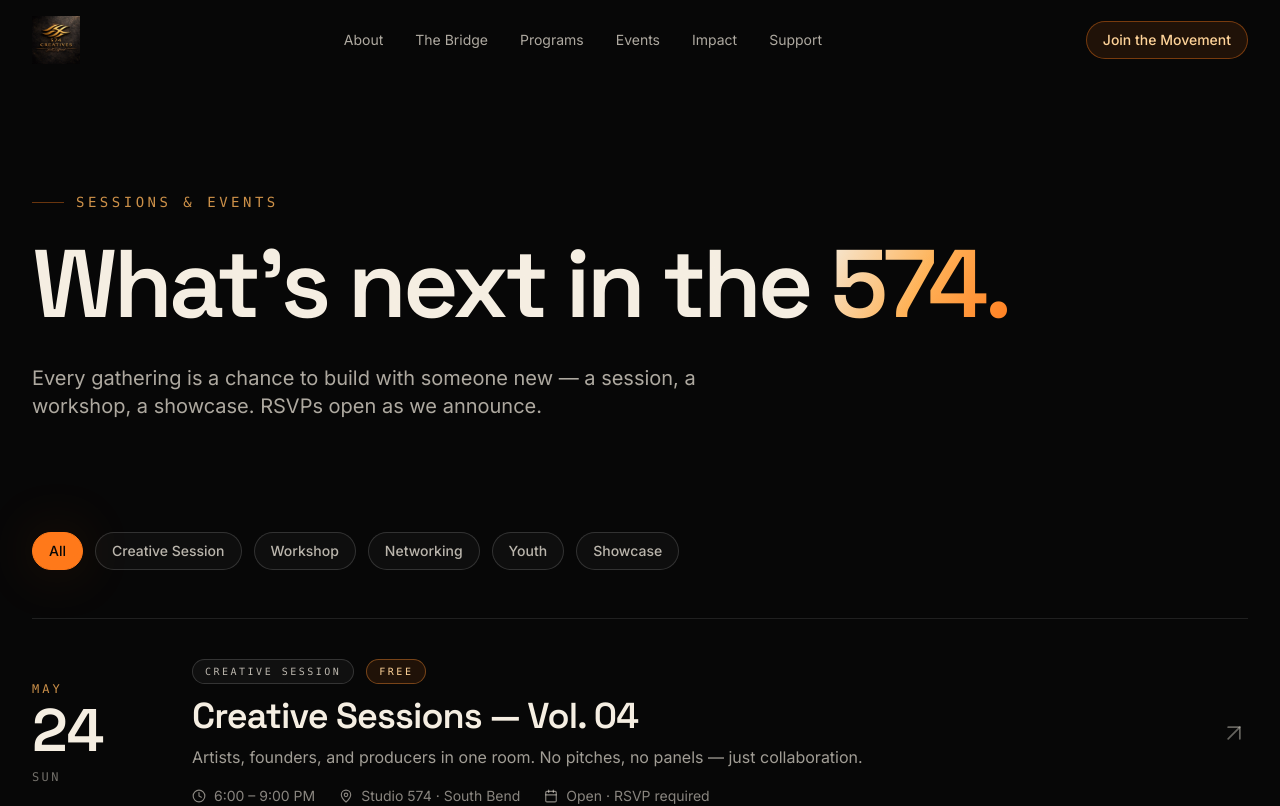
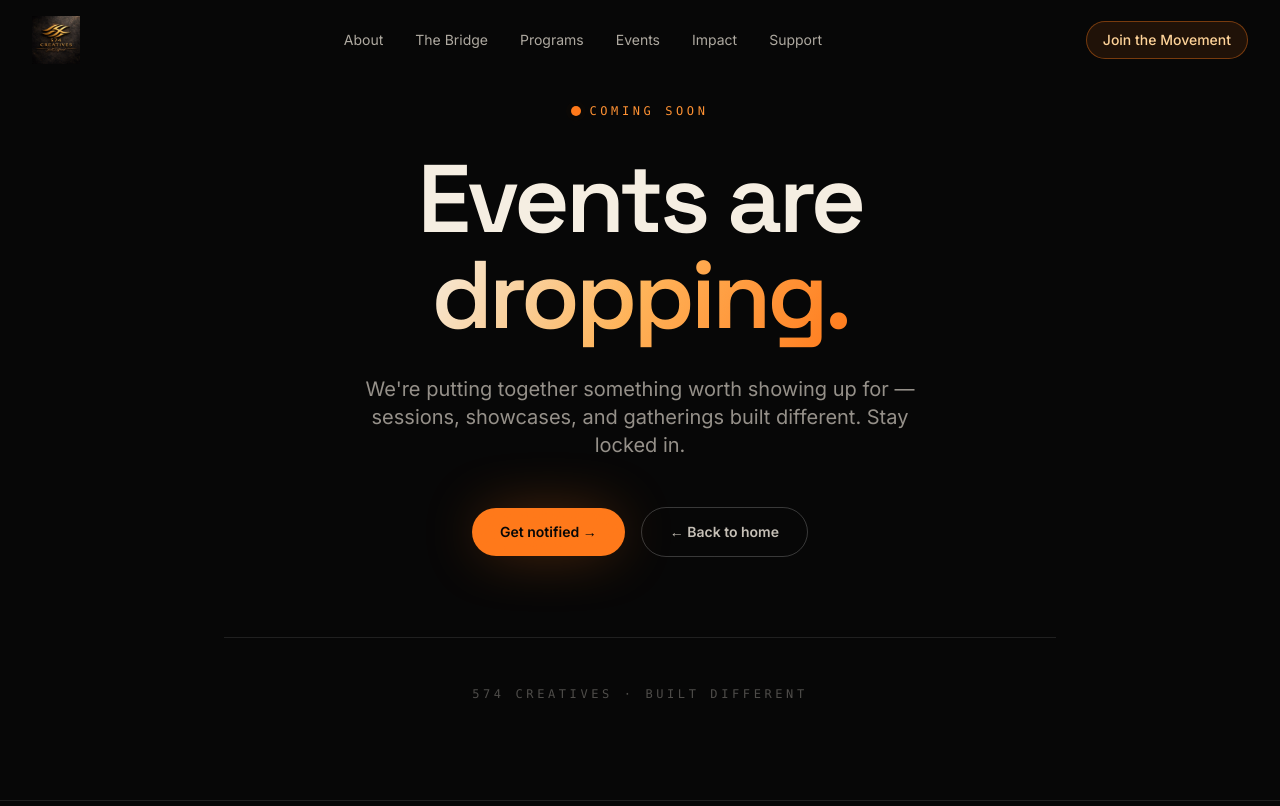
Before and after one commit to bubblinwatersllc/574-creatives-site, a Next.js app: page /events in a window 1280 px wide. Shown: the top 806 px of the page. Built offline with nearby package versions, Linux system fonts and the light colour scheme.

Commit message:
Replace Events page with Coming Soon design

```diff
--- a/app/events/page.tsx
+++ b/app/events/page.tsx
@@ -1,14 +1,12 @@
 import type { Metadata } from "next";
 import Navbar from "@/components/Navbar";
 import Footer from "@/components/Footer";
-import EventsList from "@/components/EventsList";
-import SectionLabel from "@/components/SectionLabel";
-import Reveal from "@/components/Reveal";
+import Link from "next/link";
 
 export const metadata: Metadata = {
-  title: "Sessions & Events — 574 Creatives",
+  title: "Events — 574 Creatives",
   description:
-    "Upcoming Creative Sessions, workshops, networking events, and showcases in the 574."
+    "Events and sessions are coming soon. Stay locked in with 574 Creatives."
 };
 
 export default function EventsPage() {
@@ -16,13 +14,14 @@ export default function EventsPage() {
     <main className="relative">
       <Navbar />
 
-      {/* Hero */}
-      <section className="relative pt-40 pb-20 sm:pt-48 sm:pb-28 overflow-hidden">
+      {/* Coming Soon */}
+      <section className="relative min-h-screen flex items-center justify-center overflow-hidden">
+        {/* Background */}
         <div className="absolute inset-0 -z-10">
           <div className="absolute inset-0 bg-gradient-to-b from-ink-950 via-ink-900 to-ink-950" />
-          <div className="absolute top-0 left-1/2 -translate-x-1/2 h-[50vh] w-[120vw] bg-radial-glow opacity-80 blur-2xl" />
+          <div className="absolute top-0 left-1/2 -translate-x-1/2 h-[60vh] w-[120vw] bg-radial-glow opacity-60 blur-2xl" />
           <div
-            className="absolute inset-0 opacity-[0.06]"
+            className="absolute inset-0 opacity-[0.05]"
             style={{
               backgroundImage:
                 "linear-gradient(rgba(255,255,255,0.6) 1px, transparent 1px), linear-gradient(90deg, rgba(255,255,255,0.6) 1px, transparent 1px)",
@@ -33,59 +32,52 @@ export default function EventsPage() {
           />
         </div>
 
-        <div className="max-w-7xl mx-auto px-5 sm:px-8">
-          <Reveal>
-            <SectionLabel>Sessions & Events</SectionLabel>
-          </Reveal>
-          <Reveal delay={0.05}>
-            <h1 className="mt-6 font-display font-semibold tracking-tightest leading-[0.92] text-5xl sm:text-7xl md:text-8xl">
-              <span className="text-cream">What&apos;s next in the</span>{" "}
-              <span className="gradient-text">574.</span>
-            </h1>
-          </Reveal>
-          <Reveal delay={0.15}>
-            <p className="mt-8 max-w-2xl text-cream/70 text-lg sm:text-xl leading-relaxed">
-              Every gathering is a chance to build with someone new — a
-              session, a workshop, a showcase. RSVPs open as we announce.
+        <div className="max-w-4xl mx-auto px-5 sm:px-8 text-center">
+          {/* Pulsing badge */}
+          <div className="inline-flex items-center gap-2 mb-8">
+            <span className="relative flex h-2.5 w-2.5">
+              <span className="animate-ping absolute inline-flex h-full w-full rounded-full bg-ember-500 opacity-75" />
+              <span className="relative inline-flex rounded-full h-2.5 w-2.5 bg-ember-500" />
+            </span>
+            <span className="text-xs uppercase tracking-[0.3em] font-mono text-ember-400">
+              Coming Soon
+            </span>
+          </div>
+
+          {/* Headline */}
+          <h1 className="font-display font-semibold tracking-tightest leading-[0.92] text-5xl sm:text-7xl md:text-8xl">
+            <span className="text-cream">Events are</span>{" "}
+            <span className="gradient-text">dropping.</span>
+          </h1>
+
+          <p className="mt-8 max-w-xl mx-auto text-cream/60 text-lg sm:text-xl leading-relaxed">
+            We&apos;re putting together something worth showing up for —
+            sessions, showcases, and gatherings built different.
+            Stay locked in.
+          </p>
+
+          {/* CTA buttons */}
+          <div className="mt-12 flex flex-col sm:flex-row items-center justify-center gap-4">
+            <Link
+              href="/#contact"
+              className="inline-flex items-center gap-2 rounded-full bg-ember-500 px-7 py-3.5 text-sm font-semibold text-ink-950 hover:bg-ember-400 transition-all duration-300 glow-ember"
+            >
+              Get notified →
+            </Link>
+            <Link
+              href="/"
+              className="inline-flex items-center gap-2 rounded-full border border-white/20 px-7 py-3.5 text-sm font-semibold text-cream/80 hover:border-ember-500/50 hover:text-cream transition-all duration-300"
+            >
+              ← Back to home
+            </Link>
+          </div>
+
+          {/* Footer line */}
+          <div className="mt-20 pt-12 border-t border-white/10">
+            <p className="text-xs uppercase tracking-[0.3em] font-mono text-cream/30">
+              574 Creatives · Built Different
             </p>
-          </Reveal>
-        </div>
-      </section>
-
-      {/* List */}
-      <section className="relative pb-32">
-        <div className="max-w-7xl mx-auto px-5 sm:px-8">
-          <EventsList />
-        </div>
-      </section>
-
-      {/* CTA strip */}
-      <section className="relative py-24 border-t border-white/10">
-        <div className="max-w-5xl mx-auto px-5 sm:px-8 text-center">
-          <Reveal>
-            <p className="text-xs uppercase tracking-[0.3em] font-mono text-ember-300/80">
-              Host with us
-            </p>
-          </Reveal>
-          <Reveal delay={0.1}>
-            <h2 className="mt-4 font-display font-semibold tracking-tightest text-3xl sm:text-5xl md:text-6xl leading-[1.05]">
-              Have a space, a stage, or an idea?
-            </h2>
-          </Reveal>
-          <Reveal delay={0.2}>
-            <p className="mt-6 max-w-2xl mx-auto text-cream/70">
-              We&apos;re always looking for partners to co-host sessions and
-              showcase the talent of the 574.
-            </p>
-          </Reveal>
-          <Reveal delay={0.3}>
-            <a
-              href="/support#contact"
-              className="mt-8 inline-flex items-center gap-2 rounded-full bg-ember-500 px-6 py-3 text-sm font-semibold text-ink-950 hover:bg-ember-400 transition-all duration-300 glow-ember"
-            >
-              Propose a Session →
-            </a>
-          </Reveal>
+          </div>
         </div>
       </section>
 
```
